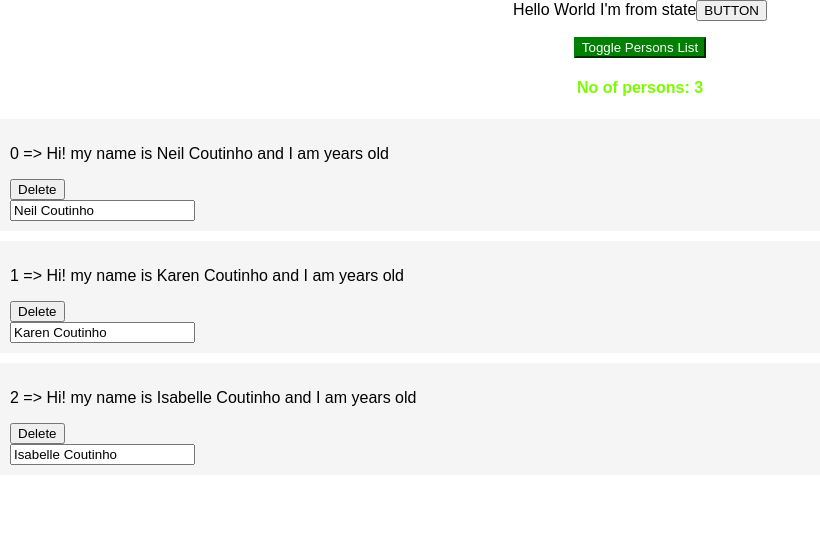
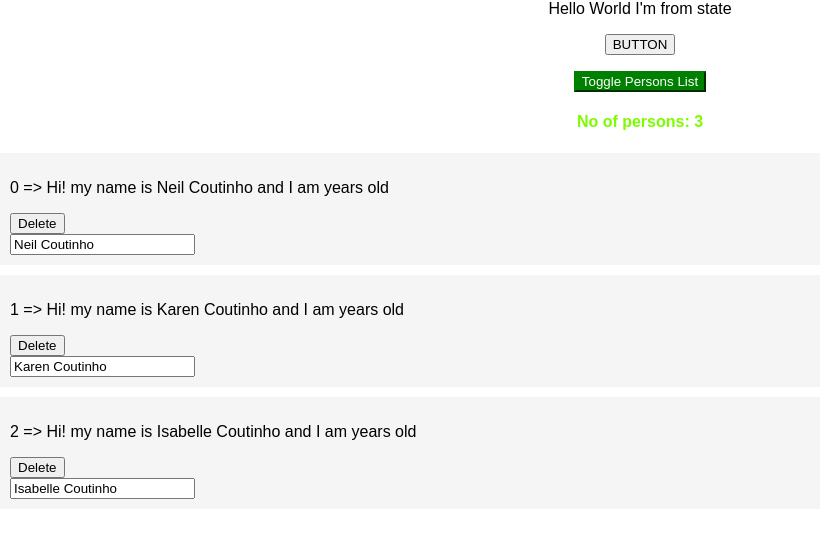
Before and after one commit to neil-coutinho/complete-react-guide, a React (Create React App) app: page / in a window 1280 px wide. Shown: the top 538 px of the page, without its empty margins (0-820 px from the left). Built offline with nearby package versions, Linux system fonts and the light colour scheme.

Commit message:
Cockpit component

```diff
--- /dev/null
+++ b/src/components/Cockpit/Cockpit.js
@@ -0,0 +1,21 @@
+import React, { useEffect } from 'react';
+
+const cockpit = (props) => {
+
+    useEffect(() => {
+        console.log('Cockpit useEffect')
+    }, [props.greeting])
+
+    return (
+        <div>
+            { props.greeting }
+
+            <p>
+            <button onClick={props.onClickHandler}>BUTTON</button>
+            </p>
+        </div>
+
+    )
+}
+
+export default cockpit
--- a/src/containers/App.js
+++ b/src/containers/App.js
@@ -2,6 +2,7 @@ import React, { Component } from 'react';
 import './App.css';
 import Persons from '../components/Persons/Persons';
 import styled from 'styled-components';
+import Cockpit from '../components/Cockpit/Cockpit'
 
 
 const ButtonStyled = styled.button`
@@ -90,7 +91,7 @@ class App extends Component {
 
     person.name = $event.target.value;
 
-    persons[index] = {...person}
+    persons[index] = { ...person }
 
     this.setState({
       persons: persons
@@ -112,7 +113,7 @@ class App extends Component {
       persons = (
 
 
-         <Persons persons={this.state.persons} change={this.nameChangeHandler} delete={(index) => this.deletePerson(index)}/>
+        <Persons persons={this.state.persons} change={this.nameChangeHandler} delete={(index) => this.deletePerson(index)} />
 
 
       )
@@ -120,7 +121,7 @@ class App extends Component {
 
     const classes = [];
 
-    if(this.state.persons.length < 2) {
+    if (this.state.persons.length < 2) {
       classes.push('color-red');
     } else {
       classes.push('color-green')
@@ -129,13 +130,9 @@ class App extends Component {
     return (
 
       <div className="App">
-          {this.state.greeting}
-          {/* <button
-            onClick={this.onClickHandler.bind(this, "button")}>BUTTON</button> */}
-
-<button
-            onClick={() => this.onClickHandler("button")}>BUTTON</button>
-
+        <Cockpit greeting={this.state.greeting}
+         onClickHandler={() => this.onClickHandler('button')}
+        />
         <p>
           <ButtonStyled count={this.state.persons.length} onClick={this.togglePersons}>Toggle Persons List</ButtonStyled>
         </p>
```
Lines whose indentation alone changed are shown as unchanged.
